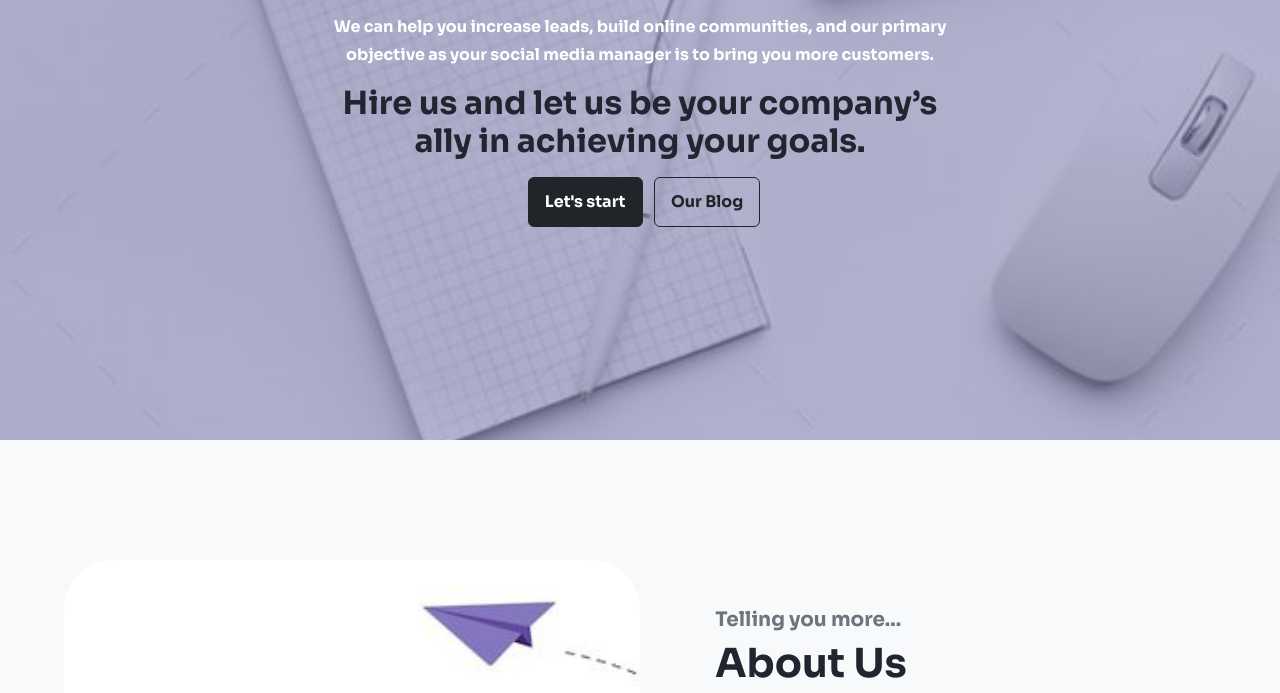
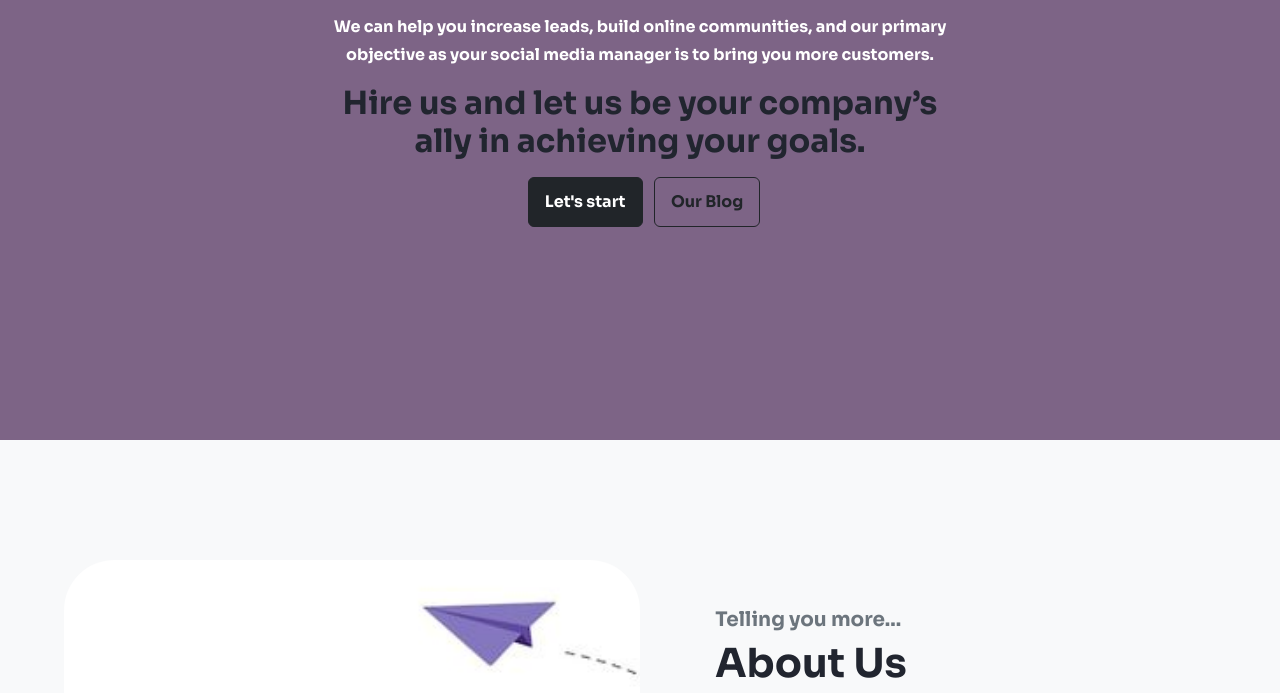
Before and after one commit to envyismad/envyisbot101, a plain HTML site: page index.html in a window 1280 px wide. Shown: the part 502-1195 px from the top of the page. Drawn offline with nearby package versions, Linux system fonts and the light colour scheme; a web font is replaced by a local one.

Commit message:
added features:button

```diff
--- a/style.css
+++ b/style.css
@@ -79,7 +79,7 @@ img {
     position: absolute;
     top: 0;
     left: 0;
-    background-color: rgba(113, 112, 167, 0.5);
+    background-color: rgb(125, 100, 134);
     z-index: -1;
 }
 
```
